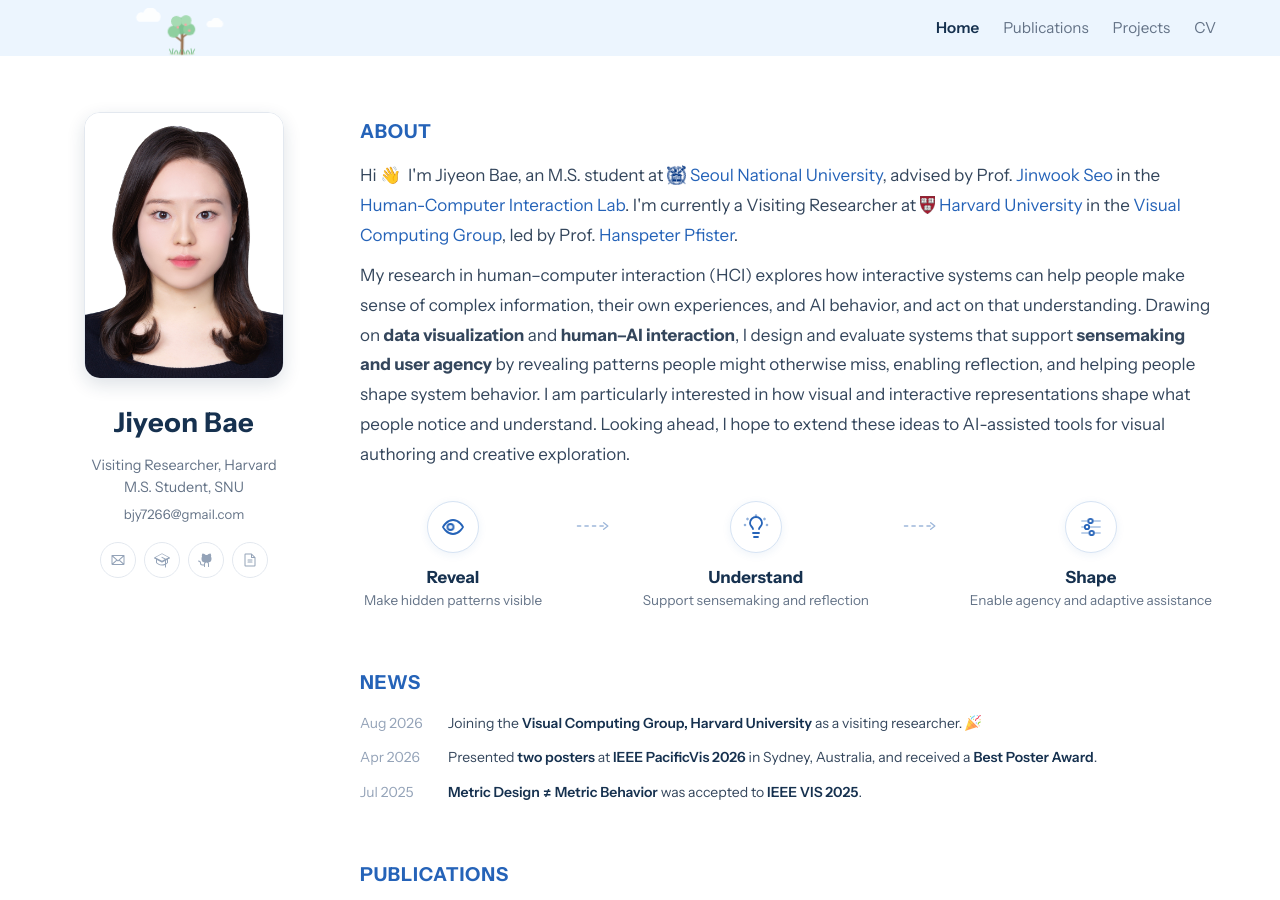
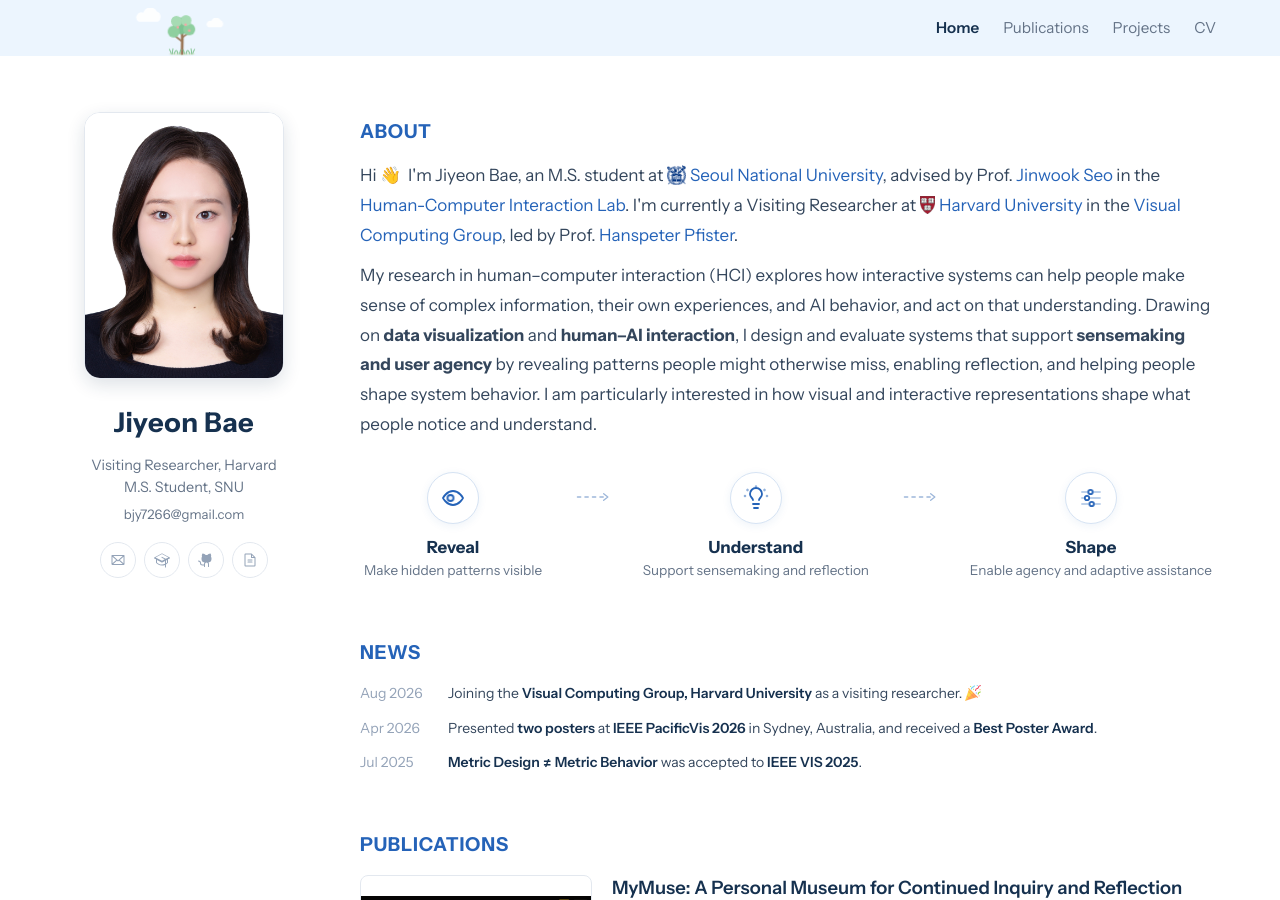
Before and after one commit to JiyeonBae/jiyeonbae.github.io, a Jekyll site: the page built from index.md, in a window 1280 px wide and 900 px high. Built offline with Jekyll 4.4.1, drawn with Linux system fonts in a browser that asks for light colours.

Commit message:
Drop future-direction sentence from research statement
Co-Authored-By: Claude Opus 5.5 <noreply@anthropic.com>

```diff
--- a/index.md
+++ b/index.md
@@ -7,7 +7,7 @@ title: Jiyeon Bae
     <h2 class="block-title">About</h2>
     <div class="hero-bio">
       <p>Hi 👋&nbsp; I'm Jiyeon Bae, an M.S. student at <a href="https://www.snu.ac.kr/"><img class="inst-logo" src="/assets/institutions/snu.png" alt="" aria-hidden="true">Seoul National University</a>, advised by Prof. <a href="https://hcil.snu.ac.kr/people/jinwook-seo">Jinwook Seo</a> in the <a href="https://hcil.snu.ac.kr/">Human-Computer Interaction Lab</a>. I'm currently a Visiting Researcher at <a href="https://www.harvard.edu/"><img class="inst-logo inst-logo--harvard" src="/assets/institutions/harvard.png" alt="" aria-hidden="true">Harvard University</a> in the <a href="https://vcg.seas.harvard.edu/">Visual Computing Group</a>, led by Prof. <a href="https://seas.harvard.edu/person/hanspeter-pfister">Hanspeter Pfister</a>.</p>
-      <p>My research in human&ndash;computer interaction (HCI) explores how interactive systems can help people make sense of complex information, their own experiences, and AI behavior, and act on that understanding. Drawing on <strong>data visualization</strong> and <strong>human&ndash;AI interaction</strong>, I design and evaluate systems that support <strong>sensemaking and user agency</strong> by revealing patterns people might otherwise miss, enabling reflection, and helping people shape system behavior. I am particularly interested in how visual and interactive representations shape what people notice and understand. Looking ahead, I hope to extend these ideas to AI-assisted tools for visual authoring and creative exploration.</p>
+      <p>My research in human&ndash;computer interaction (HCI) explores how interactive systems can help people make sense of complex information, their own experiences, and AI behavior, and act on that understanding. Drawing on <strong>data visualization</strong> and <strong>human&ndash;AI interaction</strong>, I design and evaluate systems that support <strong>sensemaking and user agency</strong> by revealing patterns people might otherwise miss, enabling reflection, and helping people shape system behavior. I am particularly interested in how visual and interactive representations shape what people notice and understand.</p>
     </div>
 
     <div class="flow" aria-label="Research approach: reveal, understand, shape">
```
